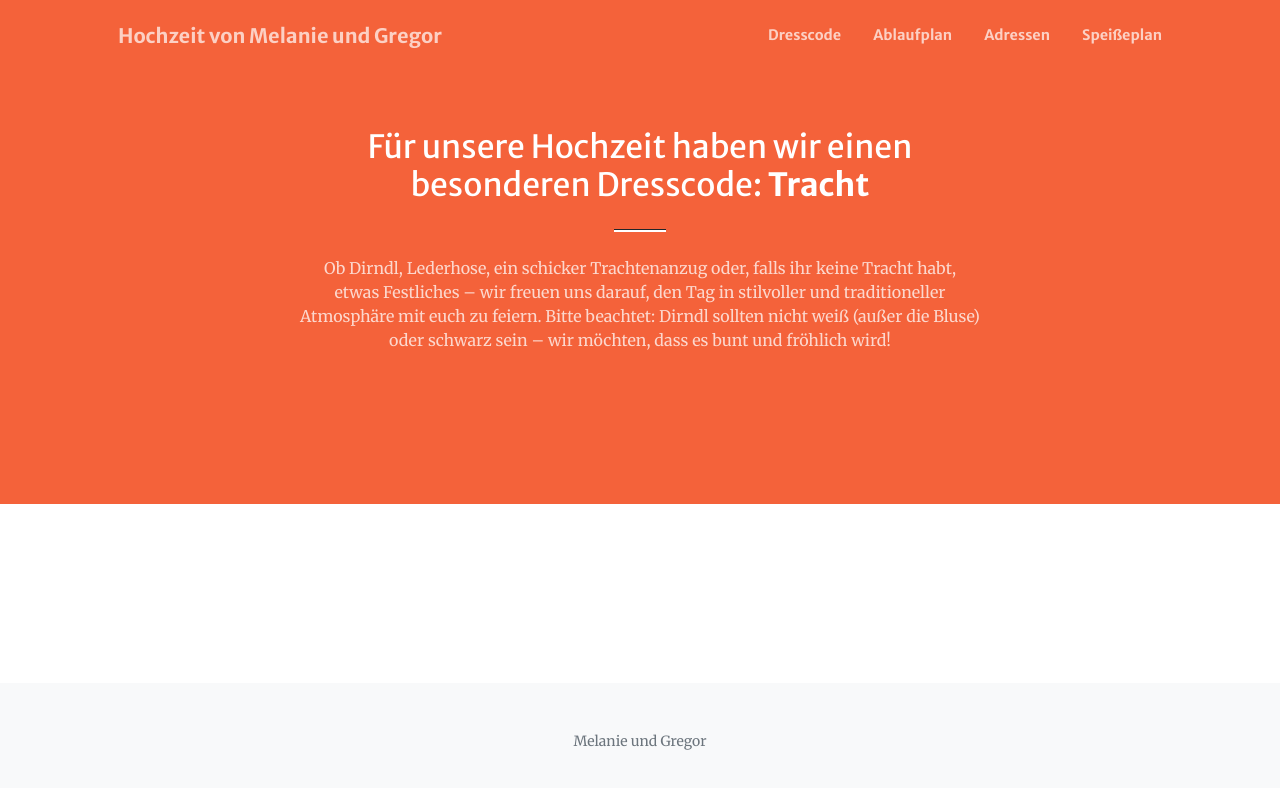
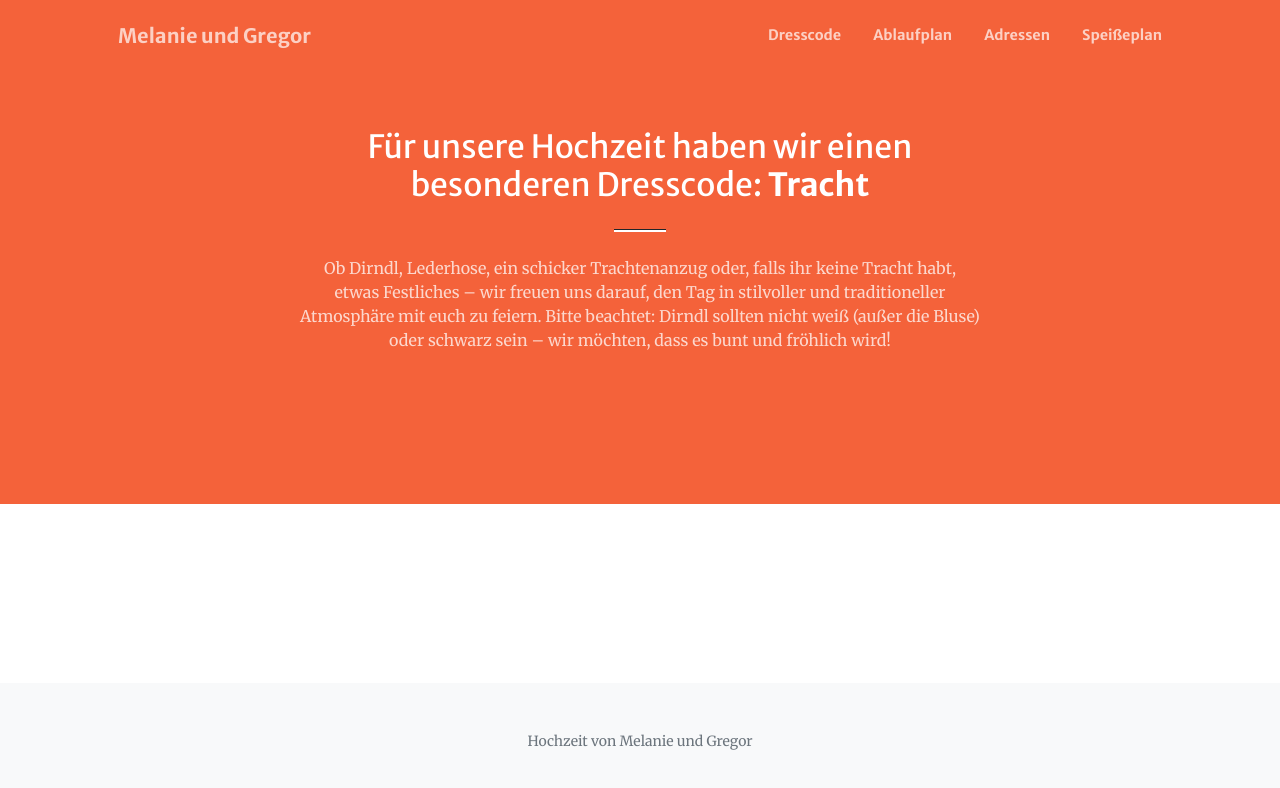
Before and after one commit to JasminFeichtinger/jasminfeichtinger.github.io, a plain HTML site: page dresscode.html in a window 1280 px wide. Drawn offline with nearby package versions, Linux system fonts and the light colour scheme; some packages are replaced by stand-ins of ours; a script that the page names is missing.

Commit message:
Anpassung Name Dresscode

```diff
--- a/dresscode.html
+++ b/dresscode.html
@@ -41,9 +41,7 @@
       id="mainNav"
     >
       <div class="container px-4 px-lg-5">
-        <a class="navbar-brand" href="index.html"
-          >Hochzeit von Melanie und Gregor</a
-        >
+        <a class="navbar-brand" href="index.html">Melanie und Gregor</a>
         <button
           class="navbar-toggler navbar-toggler-right"
           type="button"
@@ -98,7 +96,9 @@
 
     <footer class="bg-light py-5 fixed-bottom">
       <div class="container px-4 px-lg-5">
-        <div class="small text-center text-muted">Melanie und Gregor</div>
+        <div class="small text-center text-muted">
+          Hochzeit von Melanie und Gregor
+        </div>
       </div>
     </footer>
     <!-- Bootstrap core JS-->
```
